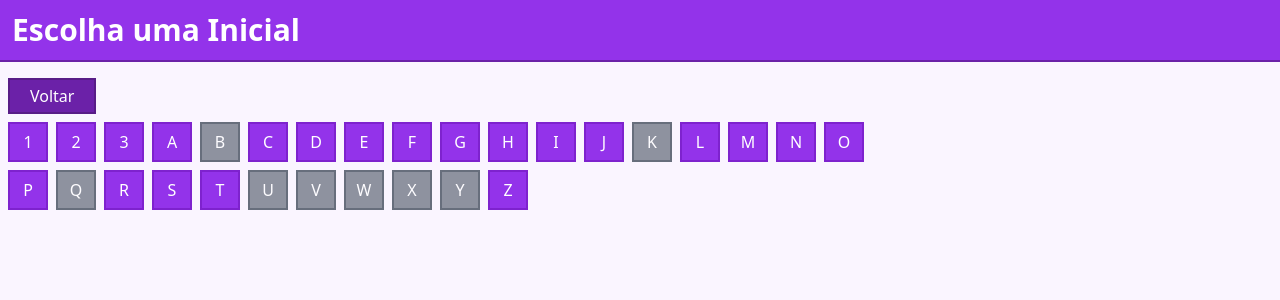
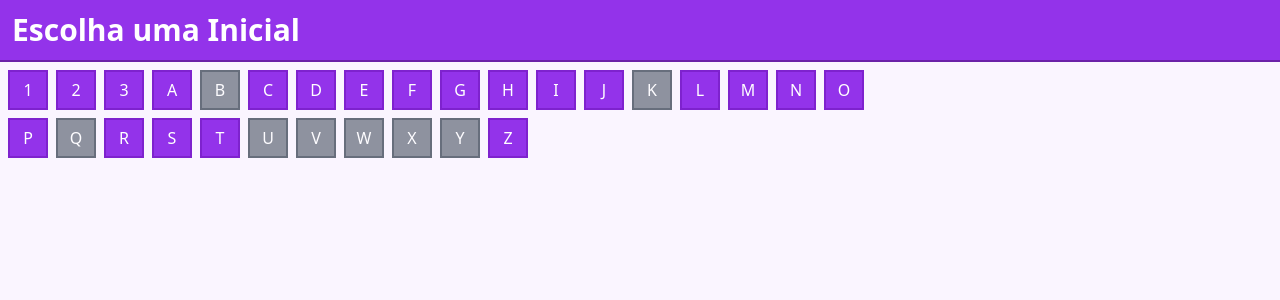
Before and after one commit to pierophp/bible-books-kids-game, a SvelteKit app: page / in a window 1280 px wide. Shown: the top 300 px of the page. Built offline with nearby package versions, Linux system fonts and the light colour scheme.

Commit message:
Fix letter

```diff
--- a/src/routes/Bible.svelte
+++ b/src/routes/Bible.svelte
@@ -81,10 +81,12 @@
 </h1>
 
 <div class="p-2">
-	<button
-		class="px-5 py-1 my-2 border-2 bg-purple-800 hover:bg-purple-700 border-purple-900 text-white"
-		on:click={clean}>Voltar</button
-	>
+	{#if selectedLetter}
+		<button
+			class="px-5 py-1 my-2 border-2 bg-purple-800 hover:bg-purple-700 border-purple-900 text-white"
+			on:click={clean}>Voltar</button
+		>
+	{/if}
 
 	<div class="flex gap-2 flex-wrap max-w-4xl">
 		{#if selectedChapter}
```
